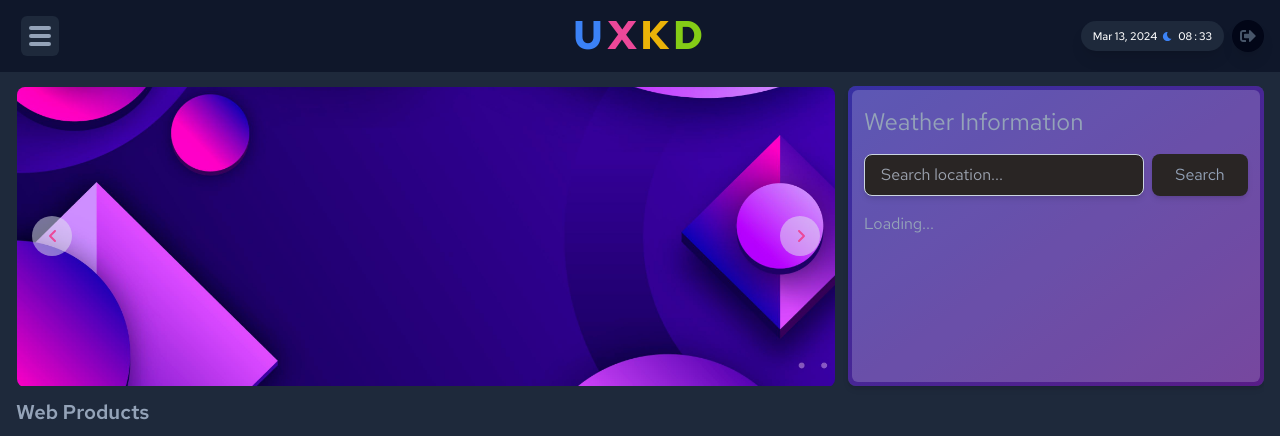
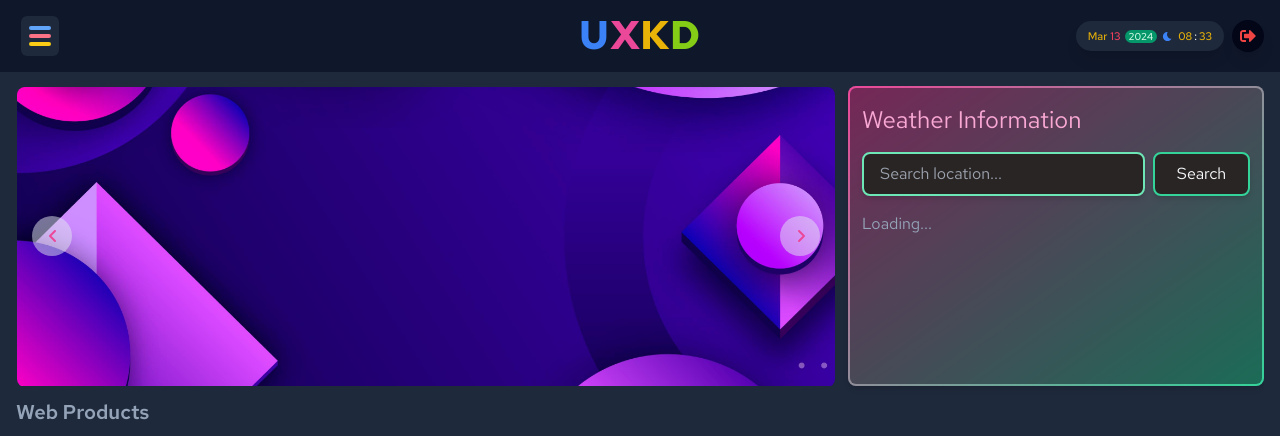
Before and after one commit to ux-krish/kdshop, a React (Create React App) app: page / in a window 1280 px wide. Shown: the top 436 px of the page. Built offline with nearby package versions, Linux system fonts and the light colour scheme; no server answers; sample sign-in values are in the browser's storage.

Commit message:
new changes v3

```diff
--- a/src/components/common/DateTimeBadge.js
+++ b/src/components/common/DateTimeBadge.js
@@ -1,6 +1,7 @@
 import React, { useState, useEffect } from 'react';
 import { IoSunnyOutline } from "react-icons/io5";
 import { MdBedtime } from "react-icons/md";
+
 const DateTimeBadge = () => {
   const [currentDateTime, setCurrentDateTime] = useState(new Date());
 
@@ -12,20 +13,24 @@ const DateTimeBadge = () => {
     return () => clearInterval(interval);
   }, []);
 
-  const options = { month: 'short', day: '2-digit', year: 'numeric' };
-  const formattedDate = currentDateTime.toLocaleDateString(undefined, options);
+  const month = currentDateTime.toLocaleString(undefined, { month: 'short' });
+  const date = currentDateTime.getDate();
+  const year = currentDateTime.getFullYear();
   let hour = currentDateTime.getHours();
   const minute = currentDateTime.getMinutes();
-  //const second = currentDateTime.getSeconds();
   const amPm = hour >= 12 ? 'PM' : 'AM';
 
   hour = hour % 12 || 12;
 
   return (
-    <div className="text-white fixed right-14 flex flex-col sm:flex-row  items-center md:gap-2 gap-1">
+    <div className="text-white fixed right-14 flex flex-col sm:flex-row items-center md:gap-2 gap-1">
       <span className="text-[11px] flex gap-1 w-full">
-        <span className=' rounded-full font-medium flex bg-slate-800 gap-[5px] px-3 h-[30px] items-center w-full justify-center shadow-lg '>
-          <span className='hidden sm:inline'>{formattedDate}</span>
+        <span className='rounded-full font-medium flex bg-slate-800 gap-[5px] px-3 h-[30px] items-center justify-center shadow-lg '>
+          <span className=' sm:inline'>
+            <span className="mr-[3px] text-yellow-500">{month}</span>
+            <span className="mr-[4px] text-rose-500">{date}</span>
+            <span className='text-emerald-100 text-[10px] bg-emerald-600 rounded-full px-1'>{year}</span>
+          </span>
           {
             hour >= 6 ? (
               <MdBedtime className="text-blue-500" />
@@ -33,14 +38,11 @@ const DateTimeBadge = () => {
               <IoSunnyOutline className='text-yellow-500' />
             )
           }
-          <span className='flex gap-[2px]'>
-            <span className="block">{hour < 10 ? '0' + hour : hour}</span> :
-            <span className="block">{minute < 10 ? '0' + minute : minute}</span>
+          <span className='flex gap-[2px] items-center'>
+            <span className="block text-yellow-500">{hour < 10 ? '0' + hour : hour}</span> :
+            <span className="block text-yellow-500">{minute < 10 ? '0' + minute : minute}</span>
           </span>
-
-          {/*: <span className="block">{second < 10 ? '0' + second : second}</span>  */}
         </span>
-        {/* <span className="w-[30px] h-[30px] bg-rose-800 rounded-full flex items-center justify-center">{amPm}</span> */}
       </span>
     </div>
   );
--- a/src/components/common/Nav.js
+++ b/src/components/common/Nav.js
@@ -18,7 +18,7 @@ const Nav = ({onLogout, loggedIn}) => {
   return (
     <>
     <div onClick={() => handleSidebarToggle()} className={`backdrop ${isOpen ? 'z-20' : '-z-50'}`}></div>
-    <div className="h-[72px] bg-slate-900 fixed z-20 flex justify-between items-center inset-0 w-full">
+    <div className="h-[60px] md:h-[72px] bg-slate-900 fixed z-20 flex justify-between items-center inset-0 w-full">
 
       <div className={`mt-0 ml-4 fixed transform z-20 ease-in-out transition-all duration-300 ${
           isOpen ? 'translate-x-[255px]' : 'translate-x-0'
@@ -28,9 +28,9 @@ const Nav = ({onLogout, loggedIn}) => {
           onClick={handleSidebarToggle}
         >
           <div className={`w-10 h-10 px-[8px] flex flex-col justify-center gap-1  group-hover:bg-slate-900 rounded-md ${isOpen ? "bg-slate-900" : "bg-slate-800"}`}>
-            <span className={` w-full h-1 rounded-full group-hover:bg-blue-400 ${isOpen ? 'bg-blue-400' : 'bg-slate-400'}`}></span>
-            <span className={` w-full h-1 rounded-full group-hover:bg-rose-400 ${isOpen ? 'bg-rose-400' : 'bg-slate-400'}`}></span>
-            <span className={` w-full h-1 rounded-full group-hover:bg-yellow-400 ${isOpen ? 'bg-yellow-400' : 'bg-slate-400'}`}></span>
+            <span className={` w-full h-1 rounded-full group-hover:bg-blue-400 ${isOpen ? 'bg-blue-400' : 'bg-blue-400'}`}></span>
+            <span className={` w-full h-1 rounded-full group-hover:bg-rose-400 ${isOpen ? 'bg-rose-400' : 'bg-rose-400'}`}></span>
+            <span className={` w-full h-1 rounded-full group-hover:bg-yellow-400 ${isOpen ? 'bg-yellow-400' : 'bg-yellow-400'}`}></span>
           </div>
         </div>
       </div>
@@ -87,8 +87,8 @@ const Nav = ({onLogout, loggedIn}) => {
           </ul>
         </div>
       </div>
-      <div className={`fixed left-20 md:inset-0 md:mx-auto h-[70px]  flex justify-center items-center ${isOpen ? '-z-50' : 'z-0'}`}>
-        <Link to={'/'} className='font-black text-[40px] tracking-widest inline' onClick={() => setIsOpen(false)}>
+      <div className={`fixed left-[70px] md:inset-0 md:mx-auto h-[70px]  flex justify-center items-center ${isOpen ? '-z-50' : 'z-0'}`}>
+        <Link to={'/'} className='font-black text-[30px] md:text-[40px] tracking-wide inline' onClick={() => setIsOpen(false)}>
           <span className='text-blue-500'>U</span>
           <span className='text-pink-500'>X</span>
           <span className='text-yellow-500'>K</span>
@@ -101,7 +101,7 @@ const Nav = ({onLogout, loggedIn}) => {
       <div className="flex items-center justify-center fixed right-4">
         {loggedIn ? (
           <button className="text-slate-600 rounded-full w-8 h-8 bg-slate-950 p-[5px] flex items-center justify-center shadow-lg" onClick={onLogout}>
-            <FaSignOutAlt />
+            <FaSignOutAlt className='text-red-500' />
           </button>
         ) : (
           <Link to="/login" className="text-slate-500 rounded-full w-8 h-8 bg-slate-950 p-[5px] flex items-center justify-center shadow-lg">
--- a/src/components/common/WeatherCard.js
+++ b/src/components/common/WeatherCard.js
@@ -67,19 +67,19 @@ const WeatherCard = () => {
   };
 
   return (
-    <div className= " bg-gradient-to-br from-indigo-800 to-purple-900 w-full p-1 rounded-lg shadow-md">
-      <div class=" bg-slate-100/20 h-full rounded-md py-4 px-3">
-      <h1 className="text-2xl mb-4">Weather Information <span></span></h1>
+    <div className= " bg-gradient-to-br from-pink-500 to-emerald-400 w-full p-[2px] rounded-lg shadow-md">
+      <div class=" bg-slate-950/50 h-full rounded-md py-4 px-3">
+      <h1 className="text-2xl mb-4 text-pink-300">Weather Information <span></span></h1>
       <div className="flex mb-4 w-full flex-row">
         <input
           type="text"
           placeholder="Search location..."
-          className="shadow-md px-4 py-2 mr-2 border text-slate-50 border-slate-300 bg-stone-800  rounded-lg flex-1"
+          className="shadow-md px-4 py-2 mr-2 border-[2px] text-slate-50 border-emerald-300 bg-stone-800 focus:outline-none focus:border-pink-400 rounded-lg flex-1"
           value={searchInput}
           onChange={(e) => setSearchInput(e.target.value)}
         />
         <button
-          className="px-4 py-2 shadow-md bg-stone-800 text-slate-400 rounded-lg basis-1/4"
+          className="px-4 py-2 shadow-md border-emerald-400 border-[2px] bg-stone-800 hover:bg-emerald-500 hover:text-slate-800 active:border-pink-400 active:bg-pink-400 text-slate-50 rounded-lg basis-1/4"
           onClick={handleSearch}
         >
           Search
@@ -88,7 +88,7 @@ const WeatherCard = () => {
       {loading ? (
         <p>Loading...</p>
       ) : (
-        <div className=' bg-gradient-to-br from-sky-400 to-pink-600 shadow-md p-[3px] rounded-lg flex'>
+        <div className=' bg-gradient-to-br from-teal-400 to-pink-600 shadow-md p-[2px] rounded-lg flex'>
           {weather && (
             <div className='w-full bg-slate-950/80 p-3 rounded-md'>
               <h2 className="text-md mb-2 font-medium">{weather.name}</h2>
```
